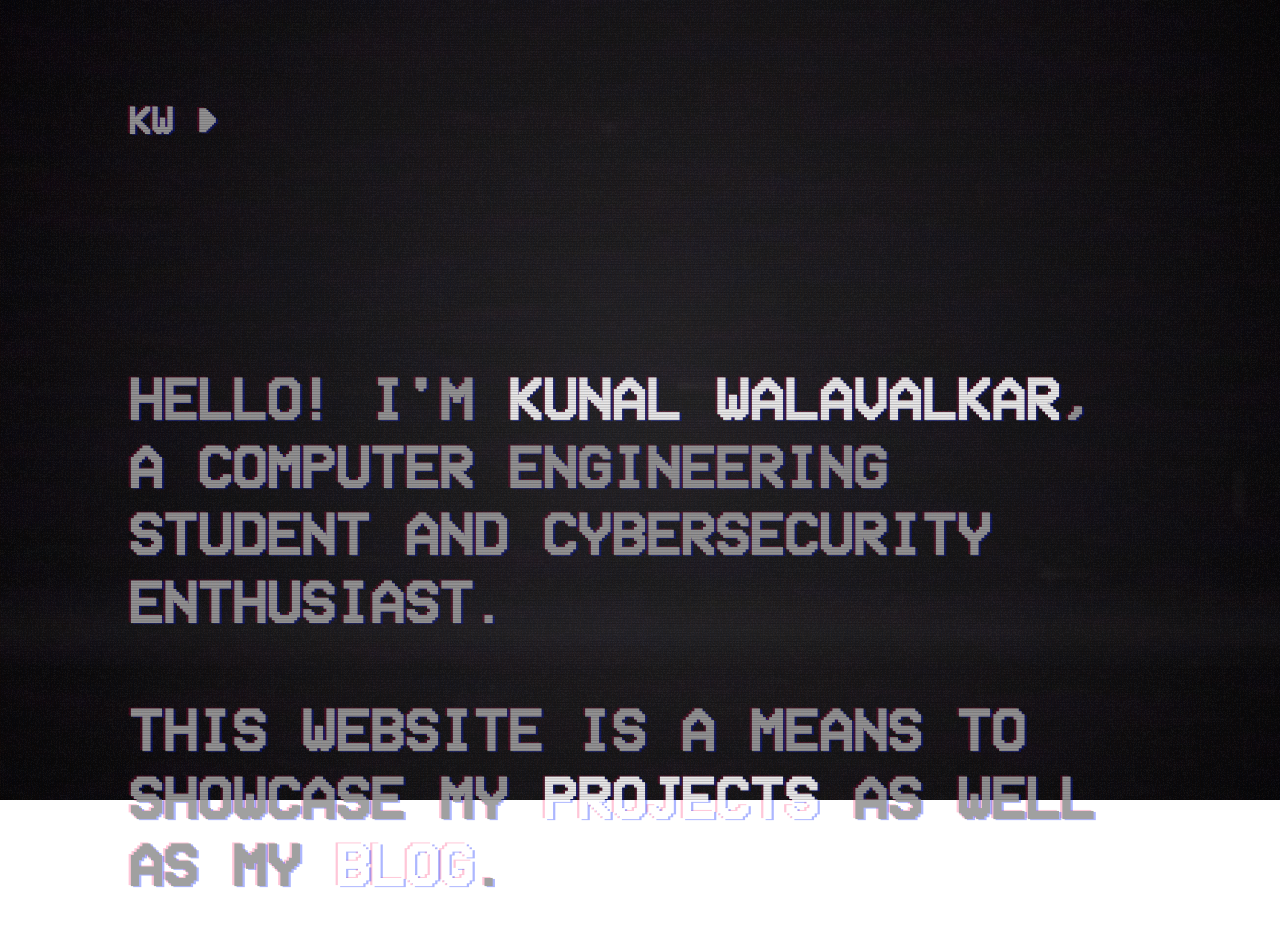
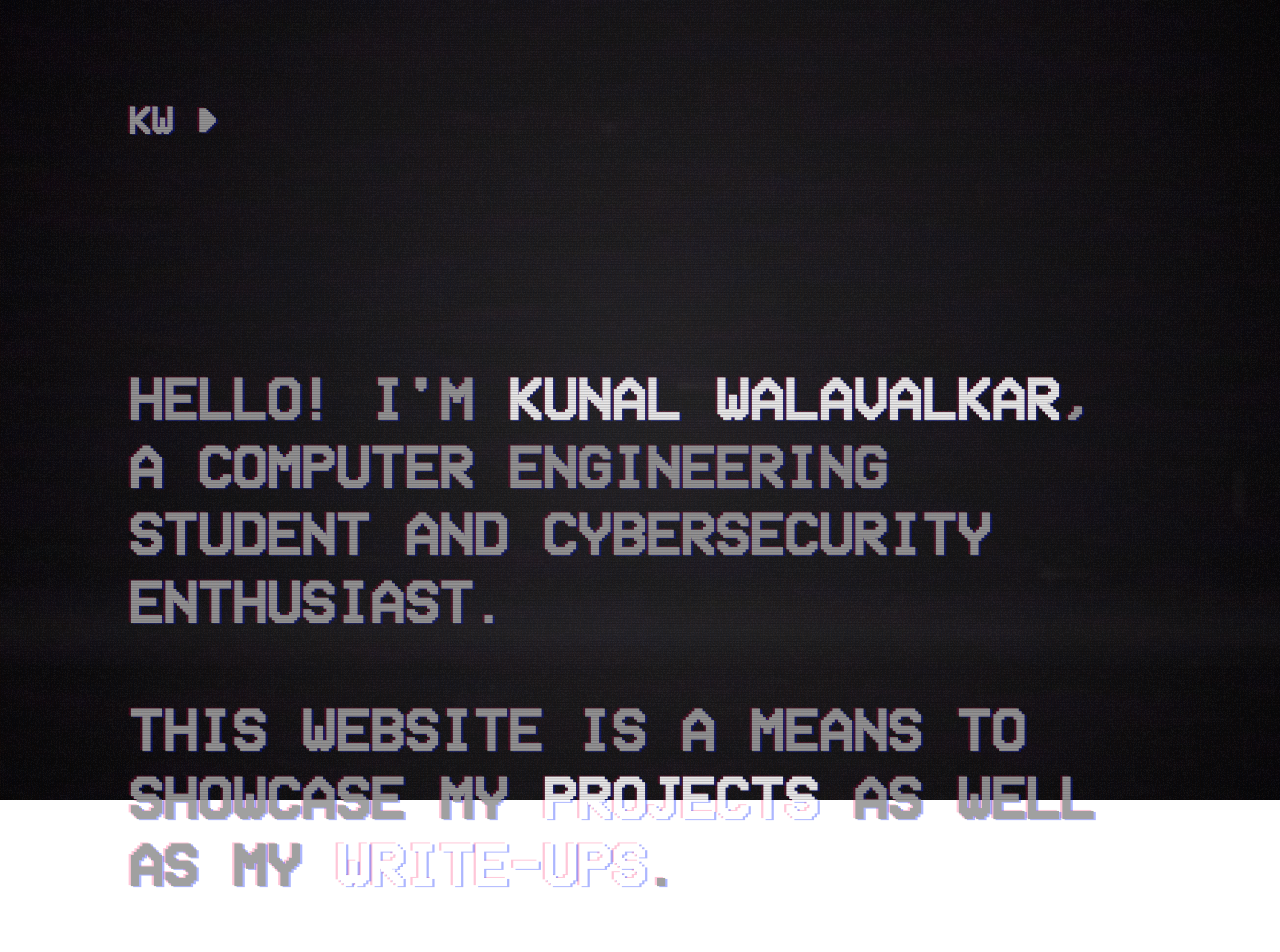
Before and after one commit to kunalwalavalkar/Portfolio, a React (Create React App) app: page /home in a window 1280 px wide. Shown: the top 952 px of the page. Built offline with nearby package versions, Linux system fonts and the light colour scheme.

Commit message:
Update Home.js

```diff
--- a/src/pages/Home.js
+++ b/src/pages/Home.js
@@ -50,7 +50,7 @@ const Home = () => {
 					<span className="personal"> AS WELL AS MY </span>
 					<span>
 						<Button
-							button="BLOG"
+							button="WRITE-UPS"
 							buttonClassName="clickable pages"
 							buttonHref="https://kunalwalavalkar.gitbook.io/writeups/"
 							target="_blank"
```
